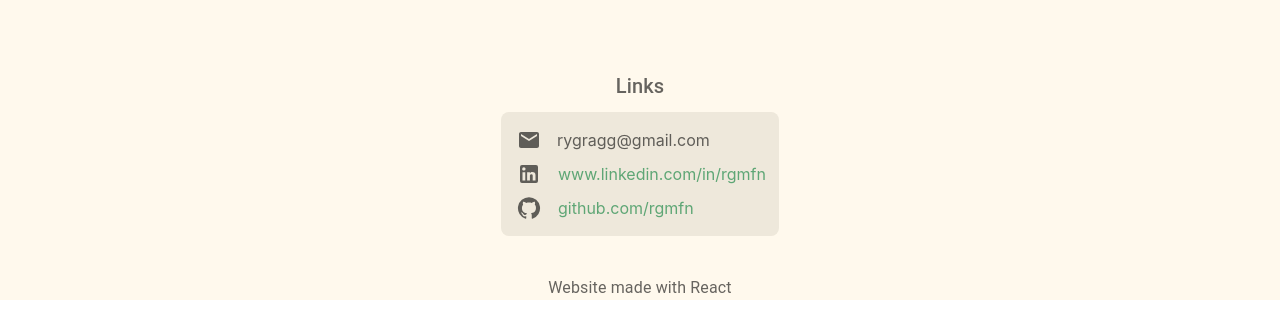
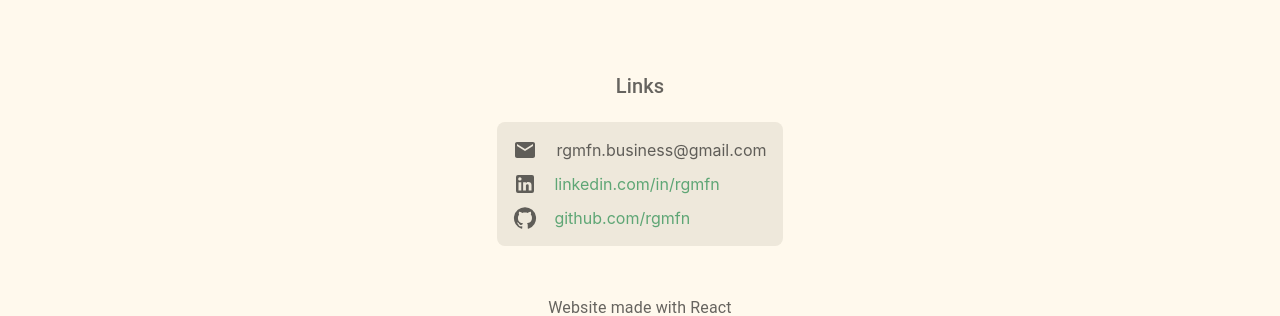
Before and after one commit to rgmfn/Homepage, a React (Create React App) app: page / in a window 1280 px wide. Shown: the part 995-1311 px from the top of the page. Built offline with nearby package versions, Linux system fonts and the light colour scheme.

Commit message:
things in public folder have %PUBLIC_FOLDER%

```diff
--- a/package.json
+++ b/package.json
@@ -12,6 +12,7 @@
     "@testing-library/jest-dom": "^5.17.0",
     "@testing-library/react": "^13.4.0",
     "@testing-library/user-event": "^13.5.0",
+    "gh-pages": "^6.1.0",
     "react": "^18.2.0",
     "react-dom": "^18.2.0",
     "react-router-dom": "^6.18.0",
@@ -20,6 +21,8 @@
     "web-vitals": "^2.1.4"
   },
   "scripts": {
+    "predeploy": "npm run build",
+    "deploy": "gh-pages -d build",
     "start": "react-scripts start",
     "build": "react-scripts build",
     "test": "react-scripts test",
@@ -42,5 +45,6 @@
       "last 1 firefox version",
       "last 1 safari version"
     ]
-  }
+  },
+  "homepage": "https://rgmfn.github.io/Homepage"
 }
--- /dev/null
+++ b/src/components/InfoTable.js
@@ -0,0 +1,77 @@
+import React from 'react';
+
+import { theme } from './theme';
+import {Typography, Link} from '@mui/material';
+
+function InfoTable({title, data, ...props}) {
+  return (
+    <div
+      {...props}
+    >
+      <Typography variant="h6">
+        {title}
+      </Typography>
+      <table
+        style={{
+          padding: 10,
+          margin: 20,
+          background: theme.lightgray,
+          borderRadius: 8,
+        }}
+      >
+        <tbody>
+          {data.map((row) => (
+            <tr>
+              <td
+                style={{
+                  display: 'flex',
+                  justifyContent: 'center',
+                  background: row.nameBackground,
+                  padding: 4,
+                  borderRadius: 4,
+                }}
+              >
+                <Typography
+                  variant="button"
+                  style={{
+                    textAlign: 'center',
+                    display: 'flex',
+                    alignItems: 'center',
+                  }}
+                >
+                  {row.name}
+                </Typography>
+              </td>
+              <td
+                style={{
+                  textAlign: 'left',
+                }}
+              >
+                {row.link ?
+                  <Link
+                    color={theme.green}
+                    align="left"
+                    underline="hover"
+                    href={row.data}
+                    target="_blank"
+                    rel="noreferrer"
+                    style={{
+                      paddingLeft: 10,
+                    }}
+                  >
+                    {row.data}
+                  </Link> :
+                  <td style={{paddingLeft: 10, textAlign: 'left'}}>
+                    {row.data}
+                  </td>
+                }
+              </td>
+            </tr>
+          ))}
+        </tbody>
+      </table>
+    </div>
+  )
+}
+
+export default InfoTable;
--- a/src/components/pages/Home.js
+++ b/src/components/pages/Home.js
@@ -1,9 +1,10 @@
 import React, {useLayoutEffect} from 'react';
-import { Typography, Link } from '@mui/material';
+import { Typography } from '@mui/material';
 import EmailIcon from '@mui/icons-material/Email';
 import LinkedInIcon from '@mui/icons-material/LinkedIn';
 import GithubIcon from '@mui/icons-material/GitHub';
 
+import InfoTable from '../InfoTable';
 import { theme } from '../theme';
 
 function Home() {
@@ -35,7 +36,7 @@ function Home() {
           width: '50%',
         }}
       >
-        <img src="images/headshot.png" alt="headshot"
+        <img src="%PUBLIC_URL%/images/headshot.png" alt="headshot"
           style={{
             borderRadius: '10px 0px 0px 10px',
             objectFit: 'contain',
@@ -74,126 +75,32 @@ function Home() {
           <div>September 2019 - June 2023</div>
         </Typography>
       </div>
-
-      <Typography
-        variant="h6"
+      <InfoTable
+        title="Links"
+        data={[
+          {
+            name: <EmailIcon />,
+            nameBackground: 'none',
+            data: 'rgmfn.business@gmail.com',
+            link: false,
+          },
+          {
+            name: <LinkedInIcon />,
+            nameBackground: 'none',
+            data: 'linkedin.com/in/rgmfn',
+            link: true,
+          },
+          {
+            name: <GithubIcon />,
+            nameBackground: 'none',
+            data: 'github.com/rgmfn',
+            link: true,
+          },
+        ]}
         style={{
           marginTop: 70,
         }}
-      >
-        Links
-      </Typography>
-      <table
-        style={{
-          padding: 10,
-          margin: 10,
-          background: theme.lightgray,
-          borderRadius: 8,
-          textAlign: 'left',
-        }}
-      >
-        <tbody>
-          <tr>
-            <td
-              style={{
-                display: 'flex',
-                justifyContent: 'center',
-                // background: theme.green,
-                padding: 4,
-                borderRadius: 4,
-              }}
-            >
-              <Typography
-                variant="button"
-                textAlign="center"
-                style={{
-                  display: 'flex',
-                  alignItems: 'center',
-                }}
-              >
-                <EmailIcon />
-              </Typography>
-            </td>
-            <td style={{textAlign: 'left', paddingLeft: 10}}>
-              rygragg@gmail.com
-            </td>
-          </tr>
-          <tr>
-            <td
-              style={{
-                display: 'flex',
-                justifyContent: 'center',
-                // background: theme.green,
-                padding: 4,
-                borderRadius: 4,
-              }}
-            >
-              <Typography
-                variant="button"
-                style={{
-                  display: 'flex',
-                  alignItems: 'center',
-                }}
-              >
-                <LinkedInIcon />
-              </Typography>
-            </td>
-            <td>
-              <Link
-                color={theme.green}
-                align="left"
-                underline="hover"
-                href={'https://www.linkedin.com/in/rgmfn'}
-                target="_blank"
-                rel="noreferrer"
-                style={{
-                  alignItems: 'left',
-                  paddingLeft: 10,
-                }}
-              >
-                www.linkedin.com/in/rgmfn
-            </Link>
-          </td>
-          </tr>
-          <tr>
-            <td
-              style={{
-                display: 'flex',
-                justifyContent: 'center',
-                // background: theme.green,
-                padding: 4,
-                borderRadius: 4,
-              }}
-            >
-              <Typography
-                variant="button"
-                style={{
-                  display: 'flex',
-                  alignItems: 'center',
-                }}
-              >
-                <GithubIcon />
-              </Typography>
-            </td>
-            <td>
-              <Link
-                color={theme.green}
-                align="left"
-                underline="hover"
-                href={'https://github.com/rgmfn'}
-                target="_blank"
-                rel="noreferrer"
-                style={{
-                  alignItems: 'left',
-                  paddingLeft: 10,
-                }}
-              >
-                github.com/rgmfn
-              </Link>
-            </td>
-          </tr>
-        </tbody>
-      </table>
+      />
     </div>
   )
 }
--- a/src/components/pages/Music.js
+++ b/src/components/pages/Music.js
@@ -118,13 +118,13 @@ const musicData = [
     name: 'SoundCloud',
     description: 'Acapella and instrumental covers and original songs.',
     link: 'https://soundcloud.com/user-439843206',
-    img: 'images/soundcloud.jpg',
+    img: '%PUBLIC_URL%/images/soundcloud.jpg',
   },
   {
     name: 'Youtube',
     description: 'French Horn multitracks and electronic music.',
     link: 'https://www.youtube.com/@RagamuffinAround',
-    img: 'images/youtube.jpg',
+    img: '%PUBLIC_URL%/images/youtube.jpg',
   },
 ];
 
@@ -134,11 +134,11 @@ const comingSoonData = [
     chunks: [
       {
         id: 'blta audio 1',
-        src: 'audio/be like this always wip 1.wav',
+        src: '%PUBLIC_URL%/audio/be like this always wip 1.wav',
       },
       {
         id: 'blta audio 2',
-        src: 'audio/be like this always wip 2.wav',
+        src: '%PUBLIC_URL%/audio/be like this always wip 2.wav',
       },
     ],
   },
@@ -147,7 +147,7 @@ const comingSoonData = [
     chunks: [
       {
         id: 'xmas audio',
-        src: 'audio/christmas time is here wip.wav',
+        src: '%PUBLIC_URL%/audio/christmas time is here wip.wav',
       }
     ]
   },
--- a/src/components/pages/Program.js
+++ b/src/components/pages/Program.js
@@ -4,6 +4,7 @@ import {Breadcrumbs, Typography, Link} from '@mui/material'
 import { useLayoutEffect } from 'react'
 
 import { theme } from '../theme'
+import InfoTable from '../InfoTable'
 
 function Program() {
   const {id} = useParams()
@@ -63,66 +64,22 @@ function Program() {
         >
           {program.description}
         </Typography>
-        <table
-          style={{
-            padding: 10,
-            margin: 20,
-            background: theme.lightgray,
-            borderRadius: 8,
-          }}
-        >
-          <tbody>
-            <tr>
-              <td
-                style={{
-                  display: 'flex',
-                  justifyContent: 'center',
-                  background: theme.green,
-                  padding: 4,
-                  borderRadius: 4,
-                }}
-              >
-                <Typography variant="button" textAlign="center">
-                  Github
-                </Typography>
-              </td>
-              <td>
-                <Link
-                  color={theme.green}
-                  align="left"
-                  underline="hover"
-                  href={program.githublink}
-                  target="_blank"
-                  rel="noreferrer"
-                  style={{
-                    alignItems: 'left',
-                    paddingLeft: 10,
-                  }}
-                >
-                  {program.githublink}
-                </Link>
-              </td>
-            </tr>
-            <tr>
-              <td
-                style={{
-                  display: 'flex',
-                  justifyContent: 'center',
-                  background: theme.green,
-                  padding: 4,
-                  borderRadius: 4,
-                }}
-              >
-                <Typography variant="button">
-                  Stack
-                </Typography>
-              </td>
-              <td style={{paddingLeft: 10}}>
-                {program.stack}
-              </td>
-            </tr>
-          </tbody>
-        </table>
+        <InfoTable
+          data={[
+            {
+              name: "Github",
+              nameBackground: theme.green,
+              data: program.githublink,
+              link: true,
+            },
+            {
+              name: 'Stack',
+              nameBackground: theme.green,
+              data: program.stack,
+              link: false,
+            }
+          ]}
+        />
         <img
           src={program.img}
           alt={program.alt}
--- a/src/components/pages/Programs.js
+++ b/src/components/pages/Programs.js
@@ -64,13 +64,13 @@ const softwareData = [
   {
     name: 'SpotifyTags',
     description: 'A browser music streaming platform that allows for dynamic playlist creating with a tag system through use of the Spotify Web API.',
-    img: '/images/spotifytags.png',
+    img: '%PUBLIC_URL%/images/spotifytags.png',
     link: 'spotifytags',
   },
   {
     name: 'Corg',
     description: 'An ncurses CLI tool for editing and viewing emacs org files written in C.',
-    img: '/images/corg.png',
+    img: '%PUBLIC_URL%/images/corg.png',
     link: 'corg',
   },
 ];
@@ -78,7 +78,7 @@ const gameData = [
   {
     name: 'Laundry Day',
     description: 'A (very) short game where you sort socks.',
-    img: '/images/laundryday.png',
+    img: '%PUBLIC_URL%/images/laundryday.png',
     link: 'laundryday',
   },
   // {
```
